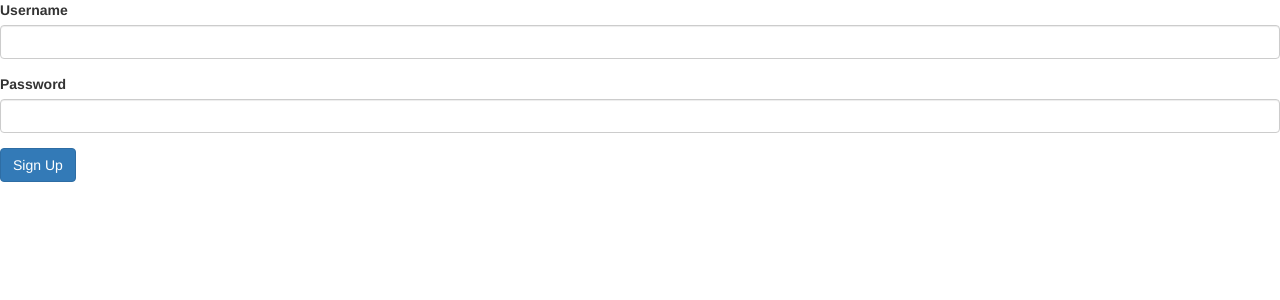
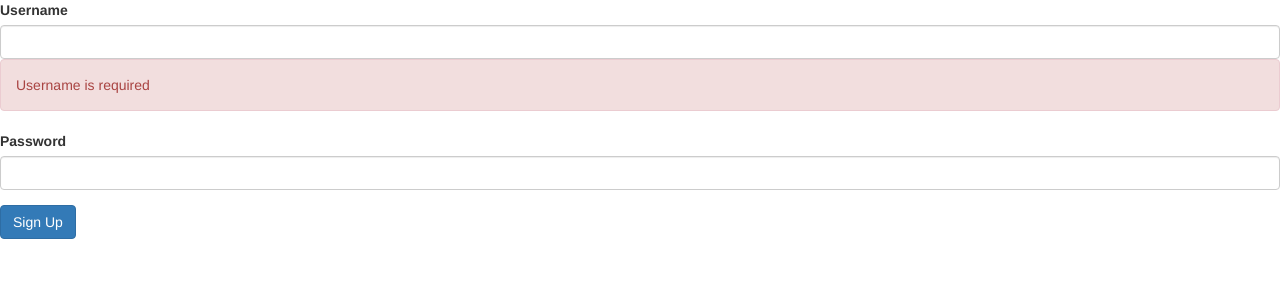
Before and after one commit to shubhangi251/angular-1zwjbz, an Angular app: page / in a window 1280 px wide. Shown: the top 300 px of the page. Built offline with nearby package versions, Linux system fonts and the light colour scheme.

Commit message:
1 file modified

```diff
--- a/src/app/signup-form/signup-form.component.html
+++ b/src/app/signup-form/signup-form.component.html
@@ -6,7 +6,10 @@
             id="username"
             type="text"
             class="form-control">
-           <div *ngIf="username.touched && username.invalid" class="alert alert-danger">heyy</div>
+           <div  class="alert alert-danger">
+             <div *ngIf="username.errors.required">Username is required</div>
+              <div *ngIf="username.errors.minlength">Username should be min {{username.errors.minlength.requiredLength}} </div>
+           </div>
     </div>
 
     <div class="form-group">
```
